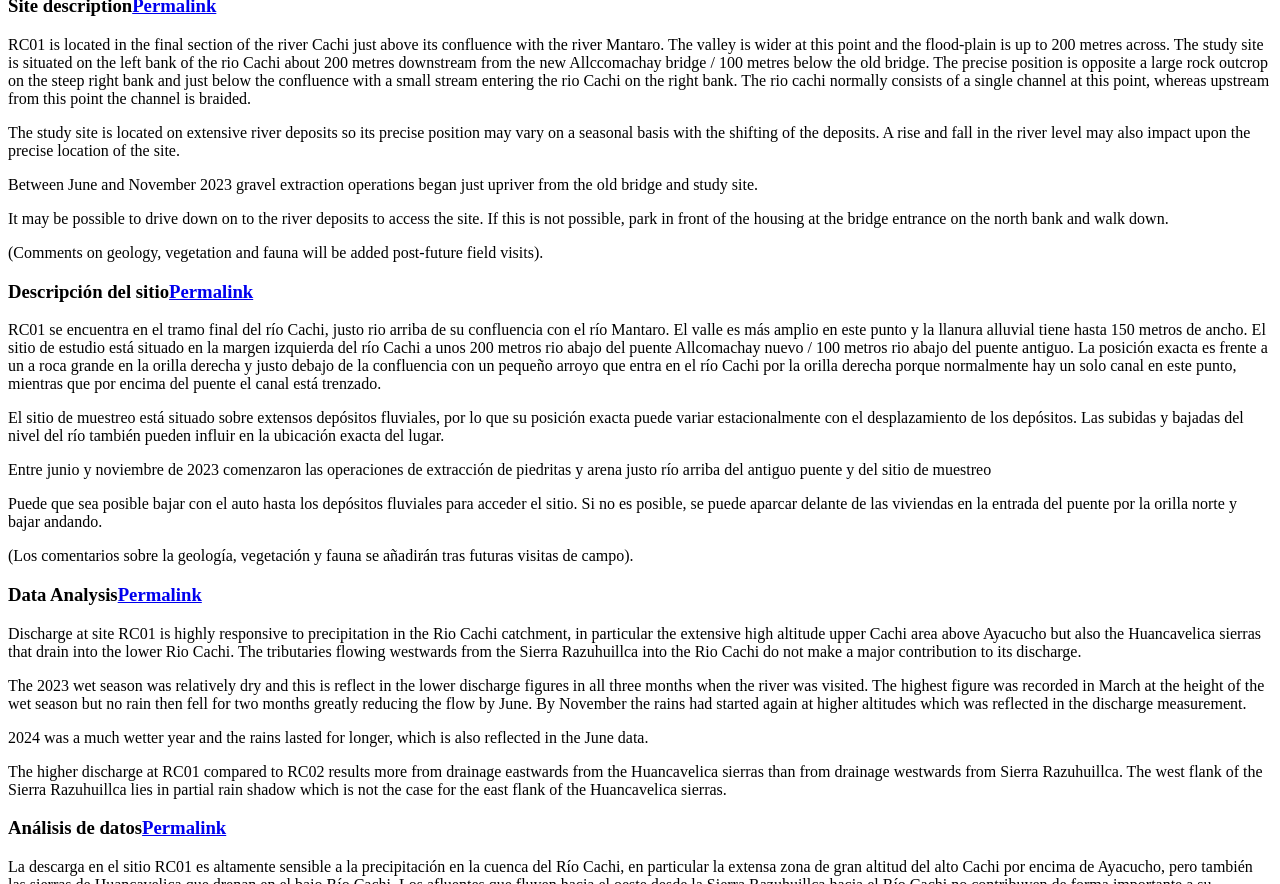
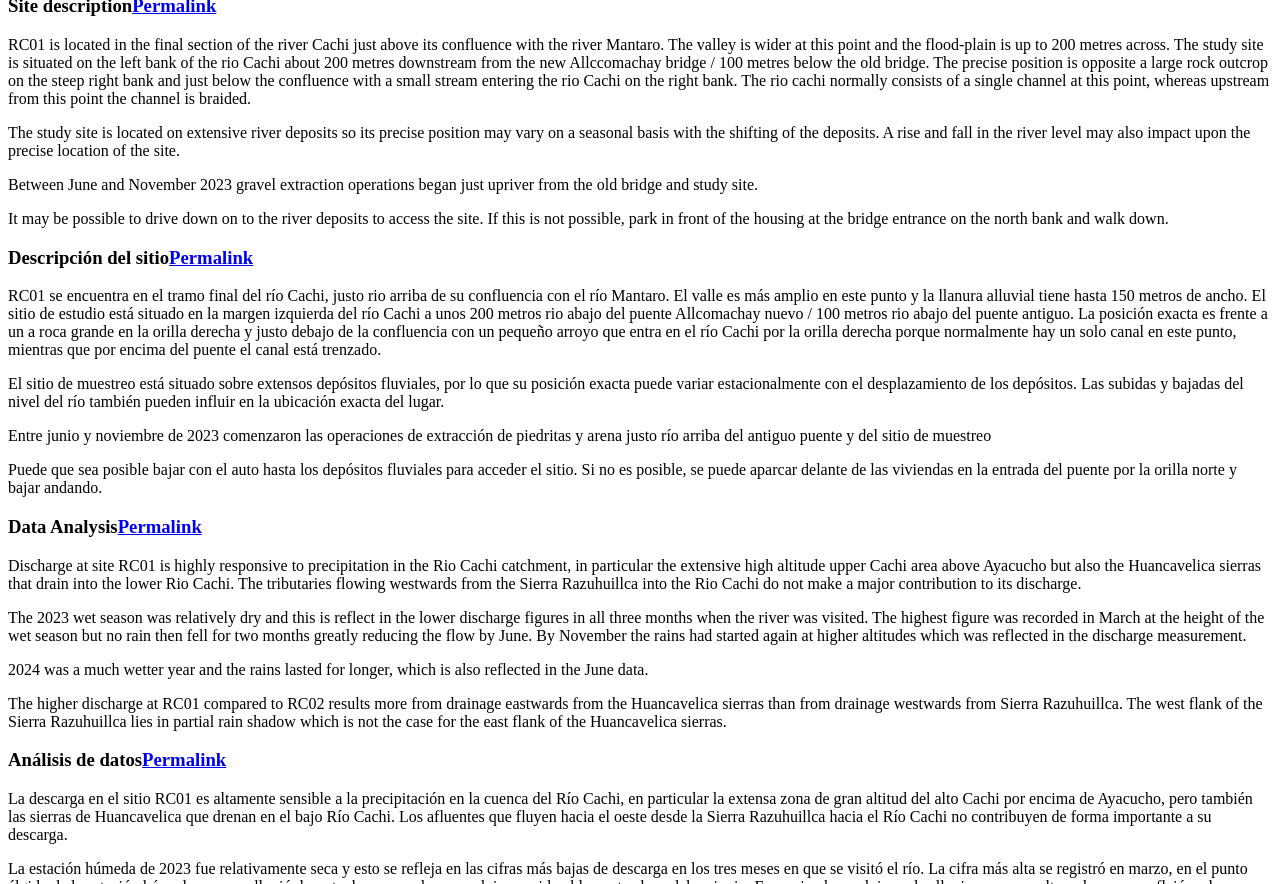
Before and after one commit to HVLepage/cavep-unah, a Jekyll site: the page built from _docs/site-network/RC01.md, in a window 1280 px wide and 900 px high, scrolled down 1945 px, cut to the strip 16-900 px from the top of the window. Built offline with Jekyll 4.4.1, drawn with Linux system fonts in a browser that asks for light colours; comment, search, counter and statistics services are not loaded.

Commit message:
Update RC01.md

```diff
--- a/_docs/site-network/RC01.md
+++ b/_docs/site-network/RC01.md
@@ -7,6 +7,7 @@
   font-size: 11px;
 }
 </style>
+
 
 ### Site: RC01 - Lower Cachi - Puente Allccomachay
 
@@ -40,8 +41,6 @@
 
 It may be possible to drive down on to the river deposits to access the site. If this is not possible, park in front of the housing at the bridge entrance on the north bank and walk down.
 
-(Comments on geology, vegetation and fauna will be added post-future field visits).
-
 
 ### Descripción del sitio
 
@@ -53,8 +52,6 @@
 
 Puede que sea posible bajar con el auto hasta los depósitos fluviales para acceder el sitio. Si no es posible, se puede aparcar delante de las viviendas en la entrada del puente por la orilla norte y bajar andando.
 
-(Los comentarios sobre la geología, vegetación y fauna se añadirán tras futuras visitas de campo).
-
 
 ### Data Analysis
 
@@ -65,6 +62,7 @@
 2024 was a much wetter year and the rains lasted for longer, which is also reflected in the June data.
 
 The higher discharge at RC01 compared to RC02 results more from drainage eastwards from the Huancavelica sierras than from drainage westwards from Sierra Razuhuillca. The west flank of the Sierra Razuhuillca lies in partial rain shadow which is not the case for the east flank of the Huancavelica sierras.
+
 
 ### Análisis de datos
 
```
